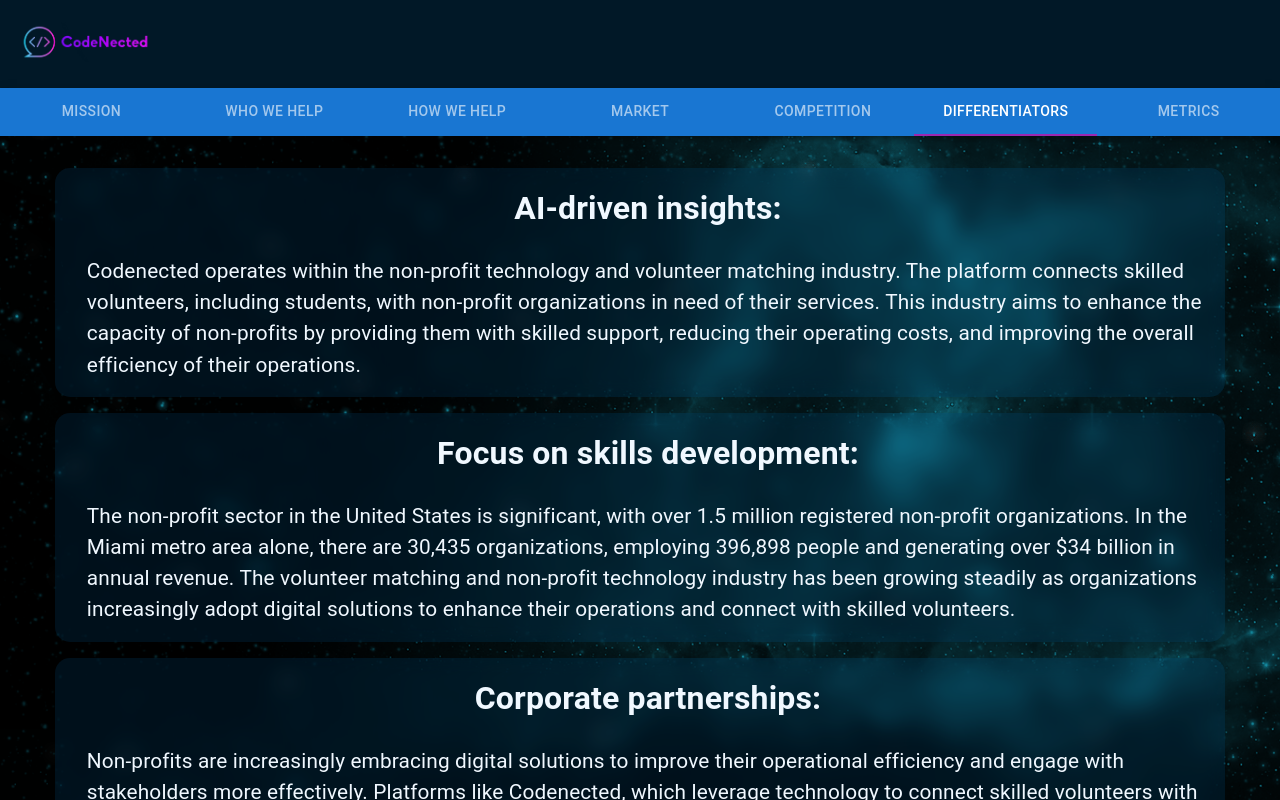
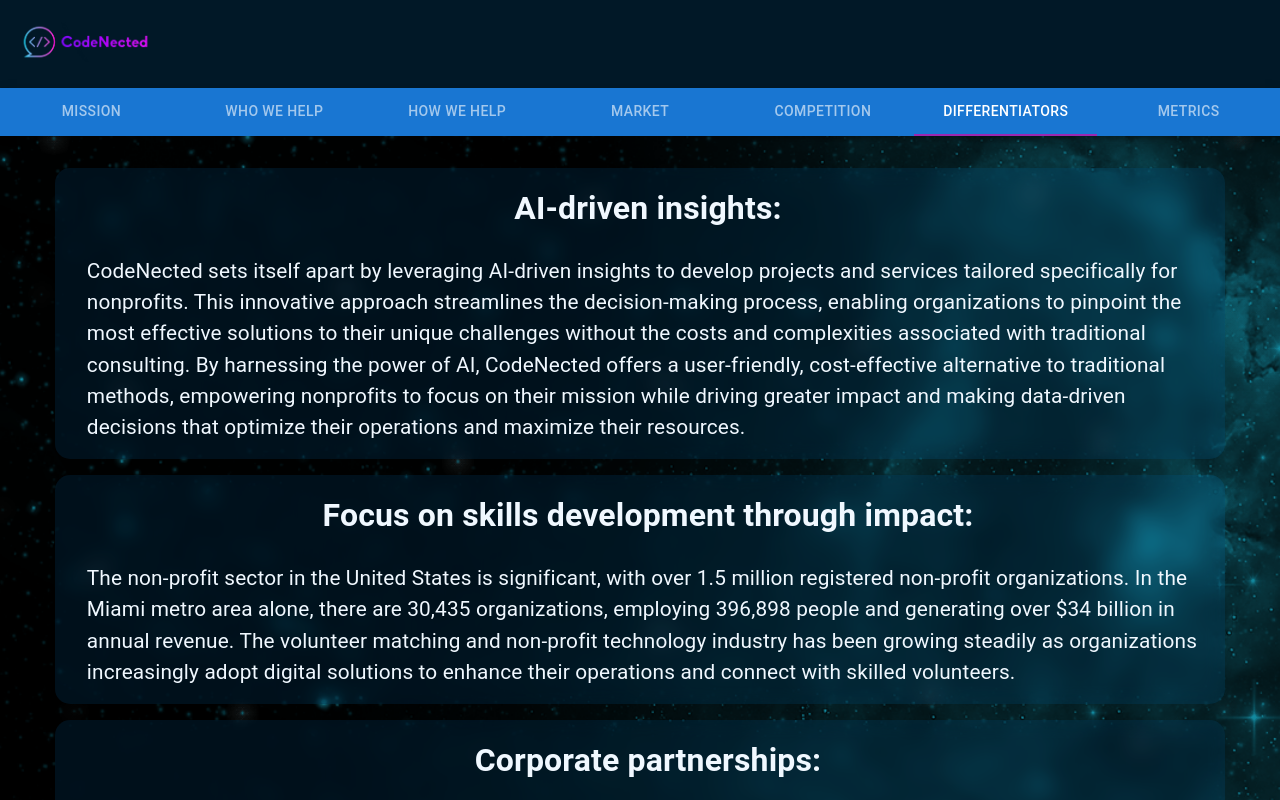
Before and after one commit to cdukedev/codenectedPitch, a React (Vite) app: page / in a window 1280 px wide. Both pictures are taken after a click on the tab "DIFFERENTIATORS". Shown: the top 800 px of the page. Built offline with nearby package versions, Linux system fonts and the light colour scheme.

Commit message:
adjusted the differentiators impact section

```diff
--- a/src/components/Slides/SlideSix/SlideSix.jsx
+++ b/src/components/Slides/SlideSix/SlideSix.jsx
@@ -9,18 +9,22 @@
     <section className="container">
       <div className="top">
         <p className="top__text">
-          <strong>AI-driven insights:</strong> Codenected operates within the
-          non-profit technology and volunteer matching industry. The platform
-          connects skilled volunteers, including students, with non-profit
-          organizations in need of their services. This industry aims to enhance
-          the capacity of non-profits by providing them with skilled support,
-          reducing their operating costs, and improving the overall efficiency
-          of their operations.
+          <strong>AI-driven insights:</strong> CodeNected sets itself apart by
+          leveraging AI-driven insights to develop projects and services
+          tailored specifically for nonprofits. This innovative approach
+          streamlines the decision-making process, enabling organizations to
+          pinpoint the most effective solutions to their unique challenges
+          without the costs and complexities associated with traditional
+          consulting. By harnessing the power of AI, CodeNected offers a
+          user-friendly, cost-effective alternative to traditional methods,
+          empowering nonprofits to focus on their mission while driving greater
+          impact and making data-driven decisions that optimize their operations
+          and maximize their resources.
         </p>
       </div>
       <div className="top">
         <p className="top__text">
-          <strong>Focus on skills development: </strong>
+          <strong>Focus on skills development through impact: </strong>
           The non-profit sector in the United States is significant, with over
           1.5 million registered non-profit organizations. In the Miami metro
           area alone, there are 30,435 organizations, employing 396,898 people
@@ -32,20 +36,34 @@
       </div>
       <div className="top">
         <p className="top__text">
-          <strong>Corporate partnerships:</strong> Non-profits are increasingly
-          embracing digital solutions to improve their operational efficiency
-          and engage with stakeholders more effectively. Platforms like
-          Codenected, which leverage technology to connect skilled volunteers
-          with non-profits, are becoming more popular.
+          <strong>Corporate partnerships:</strong> CodeNected distinguishes
+          itself with a unique approach to corporate sponsorships, fostering
+          strategic partnerships with businesses that share its mission to
+          empower underserved communities through technology. These
+          collaborations are tailored to create mutually beneficial
+          relationships that align with the sponsor's corporate social
+          responsibility (CSR) goals and maximize their impact. By offering
+          custom sponsorship packages, detailed impact reports, and
+          opportunities for employee engagement in skill-based volunteering
+          projects, CodeNected ensures that its sponsors gain valuable exposure,
+          deepen their connections with the community, and make a lasting
+          difference by supporting transformative technology-driven initiatives.
         </p>
       </div>
       <div className="top">
         <p className="top__text">
-          <strong>Tailored Virtual Project Platform:</strong> There is a growing
-          emphasis on skills development and upskilling for both volunteers and
-          non-profit employees. Codenected's potential corporate partnerships
-          can address this need by offering upskilling opportunities to
-          employees through the platform.
+          <strong>Tailored Virtual Project Platform:</strong> CodeNected's
+          platform stands out due to its focus on tailored volunteering
+          projects, which are designed to match tech enthusiasts with
+          opportunities that align with their unique skills, interests, and
+          goals. This differentiator is further enhanced by seamless integration
+          with top job boards for volunteer recruitment and popular
+          collaboration tools for project teams. By emphasizing a personalized
+          approach and providing streamlined access to relevant opportunities
+          and resources, CodeNected's platform is uniquely positioned to
+          facilitate meaningful volunteer experiences, drive professional
+          growth, and maximize the impact of tech-driven initiatives in
+          underserved communities.
         </p>
       </div>
     </section>
```
